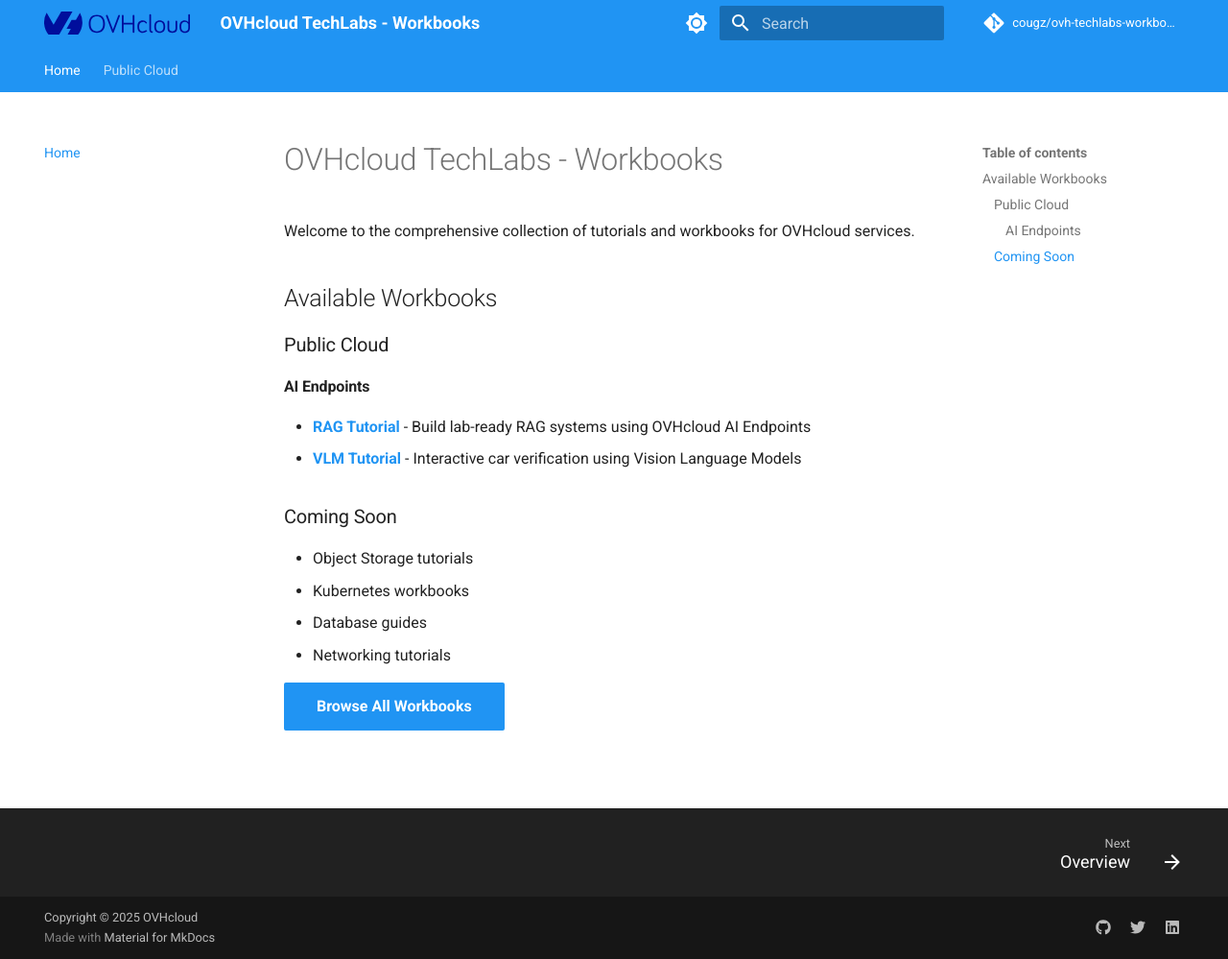
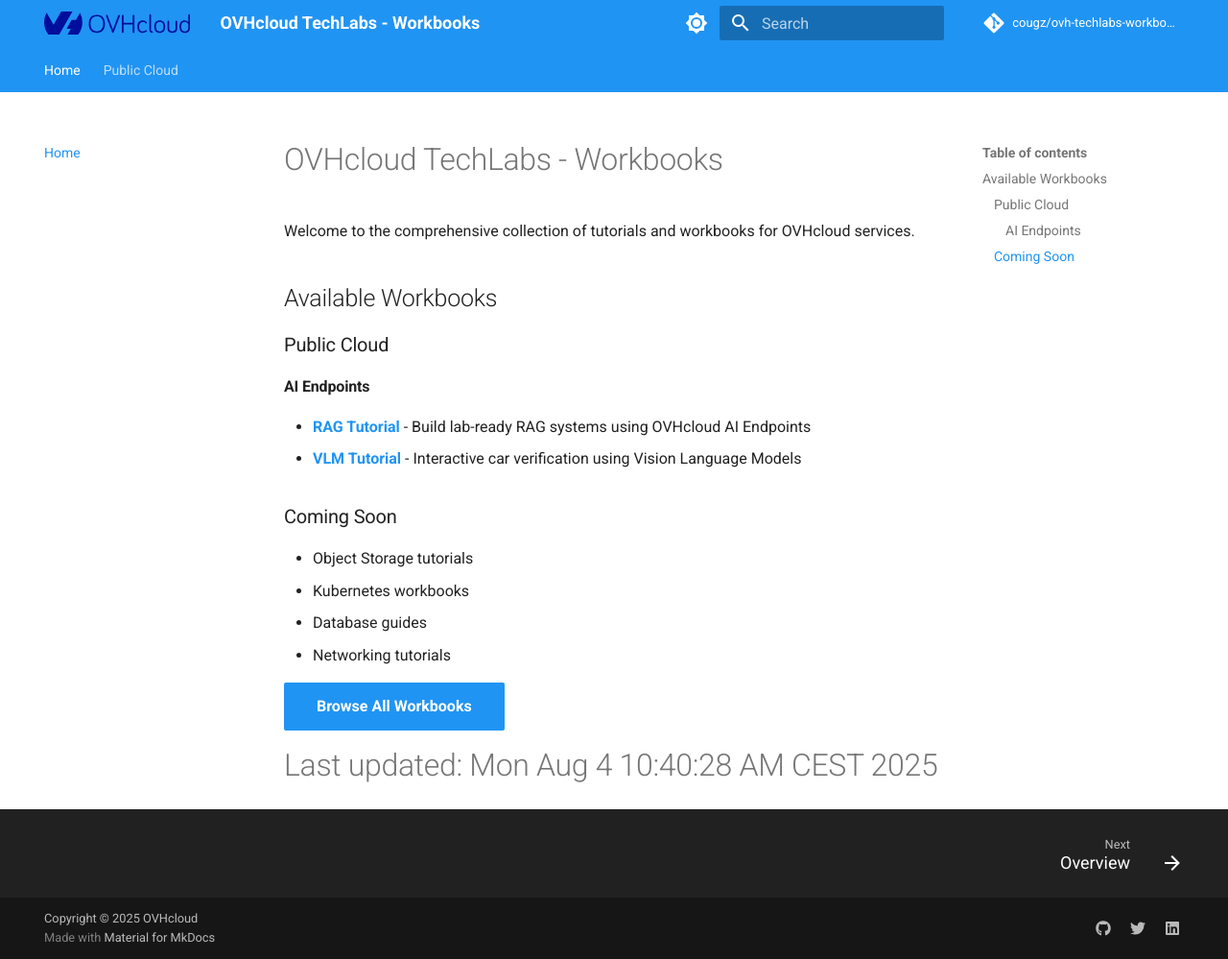
Before and after one commit to cougz/ovh-techlabs-workbooks, an MkDocs documentation site: the page built from docs/index.md, in a window 1280 px wide and 999 px high. Shown: the whole window at 96% size. Built offline with MkDocs 1.6.1 and Material for MkDocs 9.7.7, drawn with Linux system fonts in a browser that asks for light colours; comment, search, counter and statistics services are not loaded.

Commit message:
Trigger workflow rebuild

```diff
--- a/docs/index.md
+++ b/docs/index.md
@@ -17,3 +17,4 @@ Welcome to the comprehensive collection of tutorials and workbooks for OVHcloud
 - Networking tutorials
 
 [Browse All Workbooks](/ovhcloud-workbooks/public-cloud/){ .md-button .md-button--primary }
+# Last updated: Mon Aug  4 10:40:28 AM CEST 2025
```
